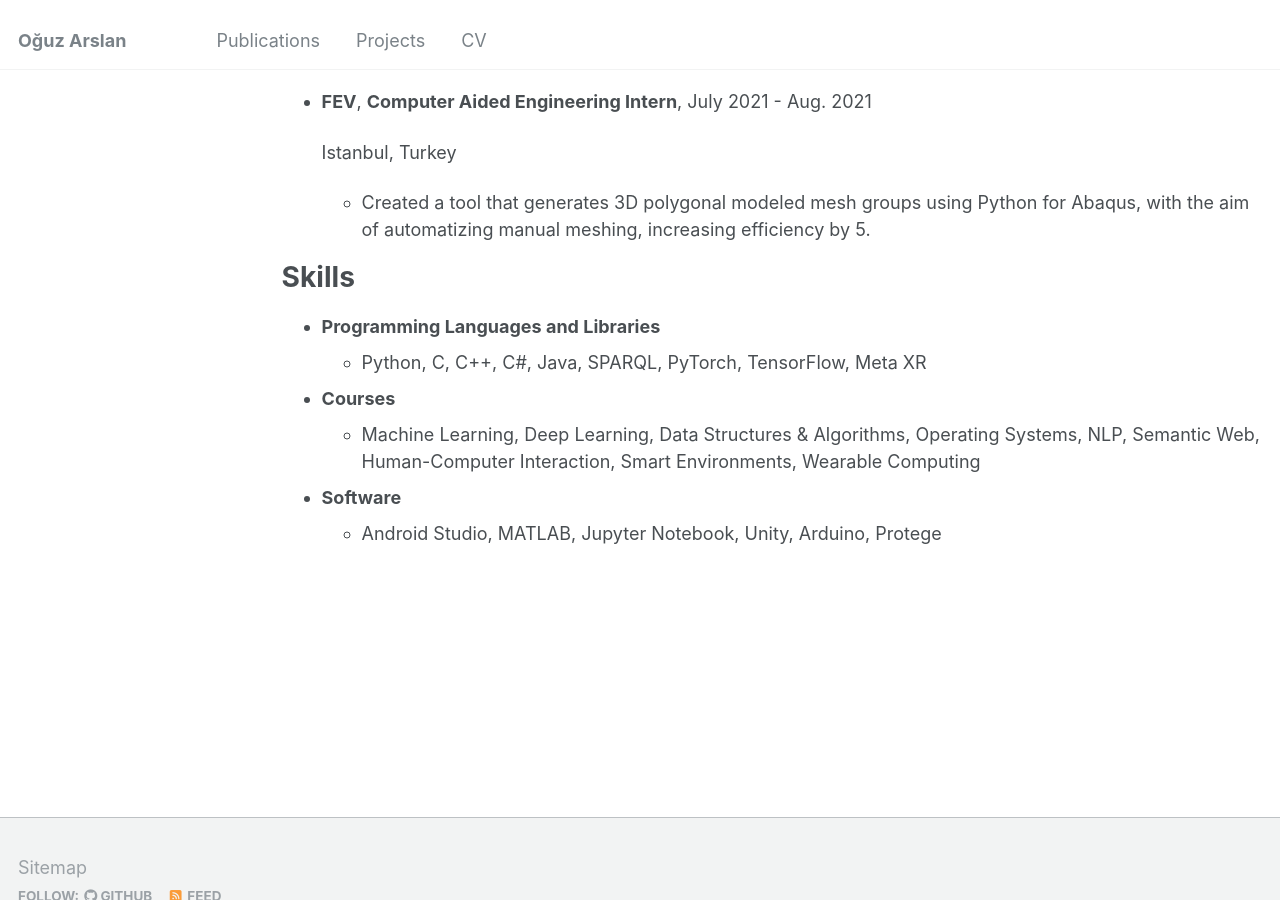
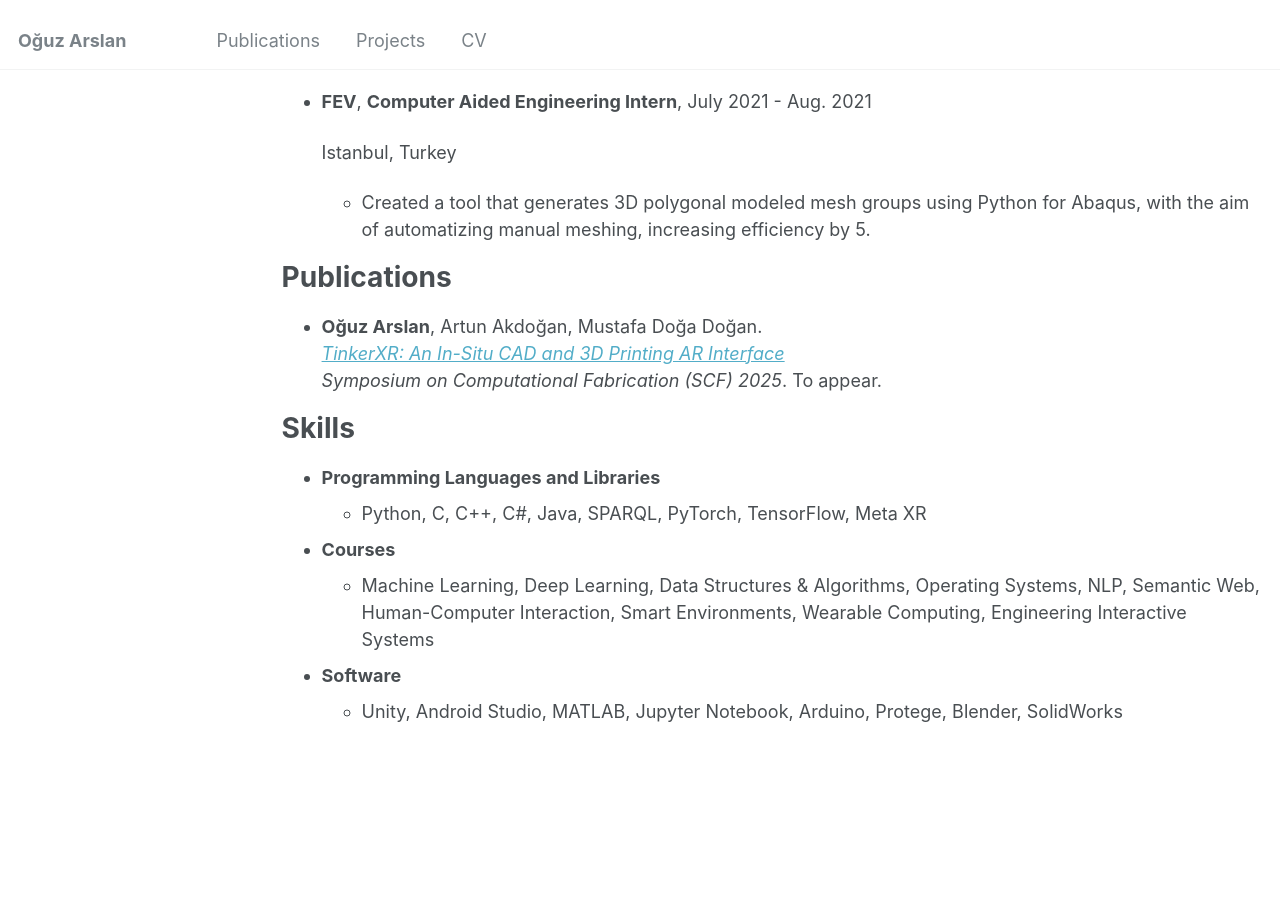
Before and after one commit to Boysle/boysle.github.io, a Jekyll site: the page built from _pages/cv.md, in a window 1280 px wide and 900 px high, scrolled down 626 px. Built offline with Jekyll 4.4.1, drawn with Linux system fonts in a browser that asks for light colours.

Commit message:
Update cv.md

```diff
--- a/_pages/cv.md
+++ b/_pages/cv.md
@@ -34,11 +34,17 @@ produced materials are distributed to organizations such as NASA and Airbus.
   Istanbul, Turkey
   * Created a tool that generates 3D polygonal modeled mesh groups using Python for Abaqus, with the aim of automatizing manual meshing, increasing efficiency by 5.
 
+Publications
+======
+* **Oğuz Arslan**, Artun Akdoğan, Mustafa Doğa Doğan.
+  [*TinkerXR: An In-Situ CAD and 3D Printing AR Interface*](https://tinkerxr.github.io/)
+  *Symposium on Computational Fabrication (SCF) 2025*. To appear.
+
 Skills
 ======
 * **Programming Languages and Libraries**
   * Python, C, C++, C#, Java, SPARQL, PyTorch, TensorFlow, Meta XR
 * **Courses**
-  * Machine Learning, Deep Learning, Data Structures & Algorithms, Operating Systems, NLP, Semantic Web, Human-Computer Interaction, Smart Environments, Wearable Computing
+  * Machine Learning, Deep Learning, Data Structures & Algorithms, Operating Systems, NLP, Semantic Web, Human-Computer Interaction, Smart Environments, Wearable Computing, Engineering Interactive Systems
 * **Software**
-  * Android Studio, MATLAB, Jupyter Notebook, Unity, Arduino, Protege
+  * Unity, Android Studio, MATLAB, Jupyter Notebook, Arduino, Protege, Blender, SolidWorks
```
